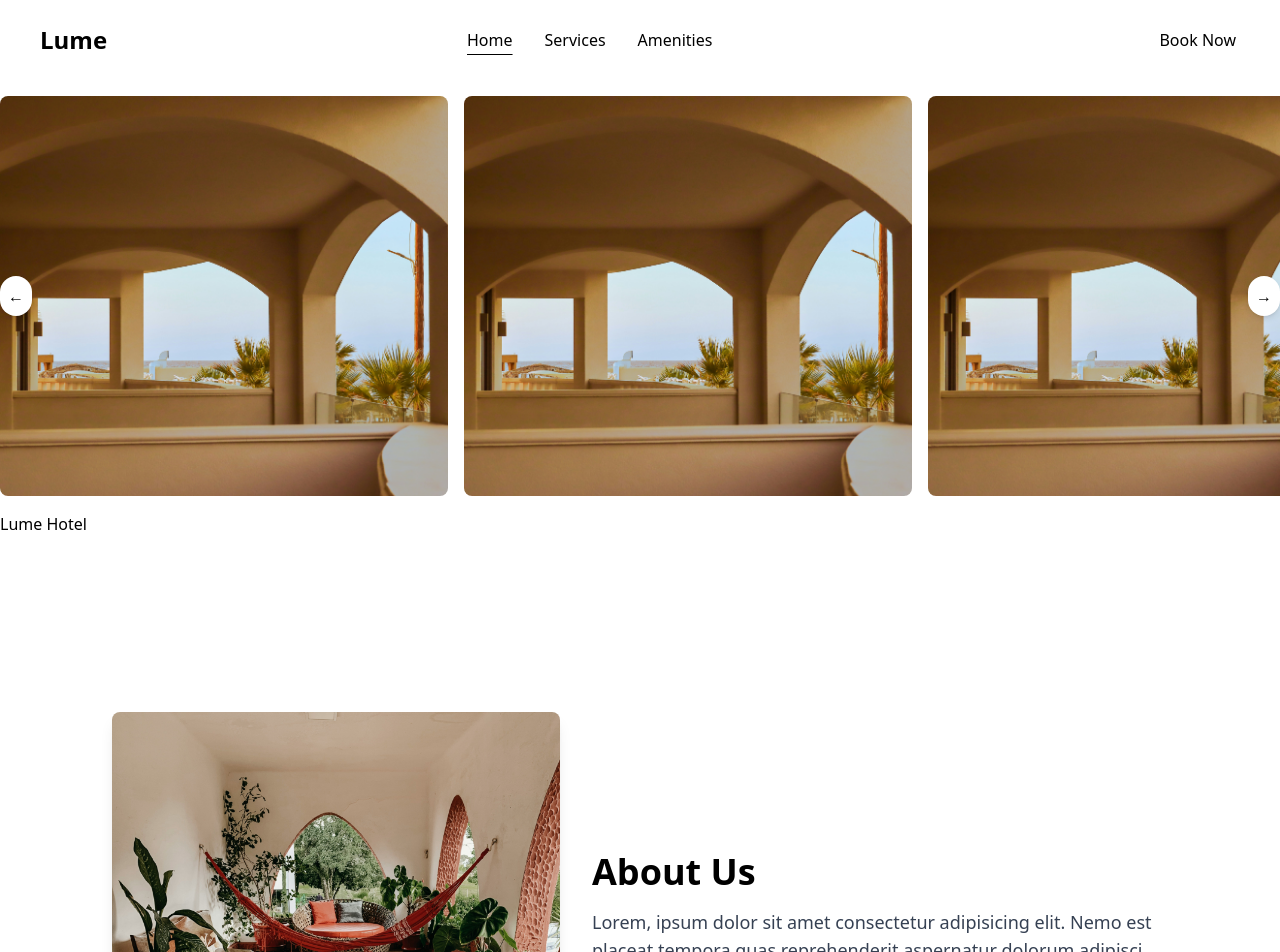
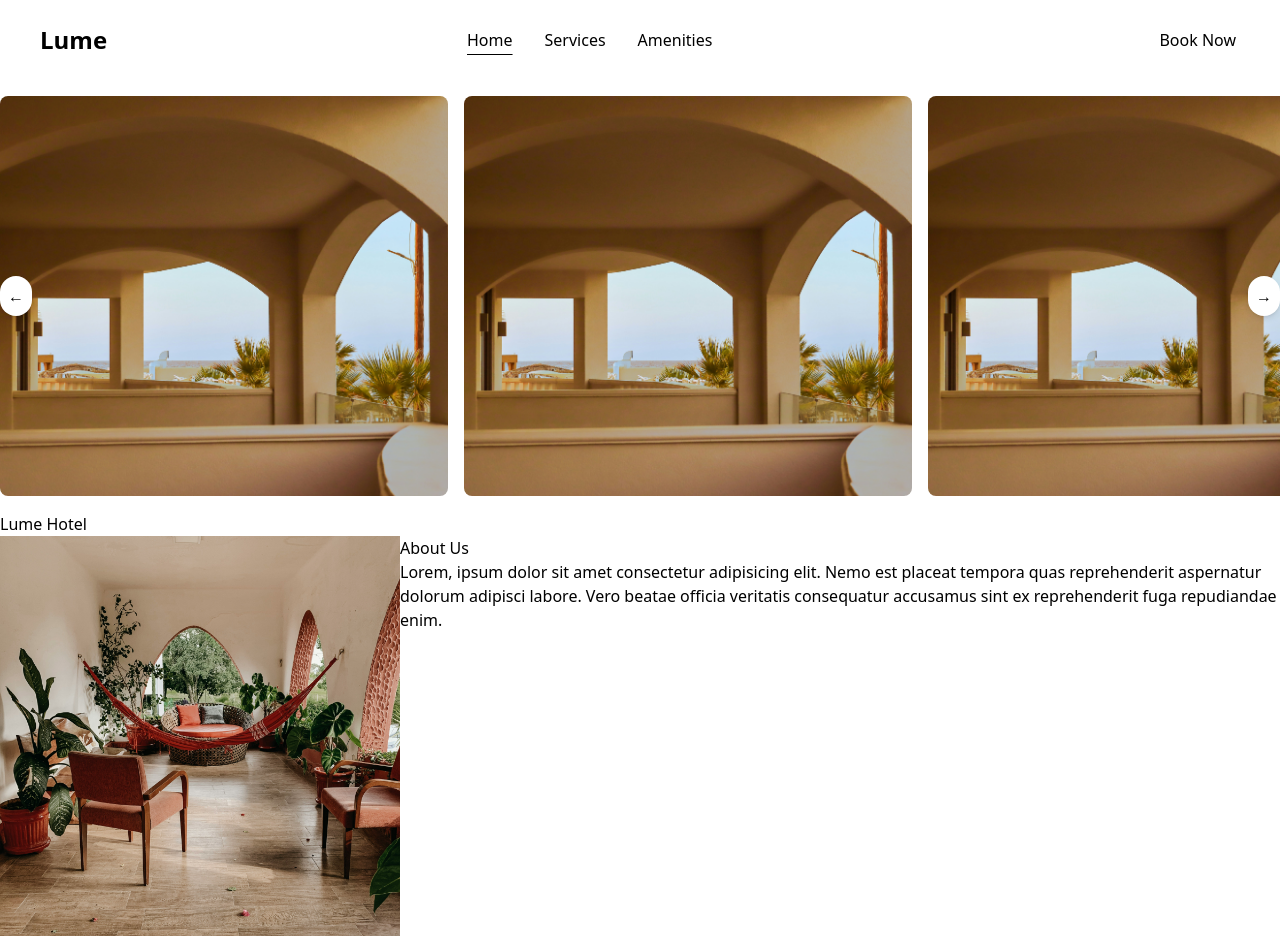
Before and after one commit to olivia497/lume-hotel-project, a React (Vite) app: page / in a window 1280 px wide. Shown: the top 952 px of the page. Built offline with nearby package versions, Linux system fonts and the light colour scheme.

Commit message:
fixed plugins

```diff
--- a/package.json
+++ b/package.json
@@ -19,7 +19,7 @@
     "@eslint/js": "^9.30.1",
     "@types/react": "^19.1.8",
     "@types/react-dom": "^19.1.6",
-    "@vitejs/plugin-react": "^4.6.0",
+    "@vitejs/plugin-react": "^4.7.0",
     "eslint": "^9.30.1",
     "eslint-plugin-react-hooks": "^5.2.0",
     "eslint-plugin-react-refresh": "^0.4.20",
--- a/src/components/About.jsx
+++ b/src/components/About.jsx
@@ -2,18 +2,18 @@ import React from 'react'
 
 const About = () => {
   return (
-    <div className="flex justify-center items-center min-h-screen bg-white px-4">
+    <div className='flex'>
       {/* Image Section */}
       <img
         src="src/assets/jonathan-borba-00fCk2lZn1c-unsplash.jpg"
         alt="hotel seating area"
-        className="w-1/2 max-w-md h-auto object-cover rounded-lg shadow-lg"
+        className='w-100'
       />
 
       {/* Text Section */}
-      <div className="ml-8 max-w-xl text-left">
-        <h1 className="text-4xl font-bold mb-4">About Us</h1>
-        <p className="text-lg text-gray-700">
+      <div>
+        <h1>About Us</h1>
+        <p>
           Lorem, ipsum dolor sit amet consectetur adipisicing elit. Nemo est placeat tempora quas
           reprehenderit aspernatur dolorum adipisci labore. Vero beatae officia veritatis
           consequatur accusamus sint ex reprehenderit fuga repudiandae enim.
```
Also changed, not shown: 1 other file (tests, documents, lock files or other folders).
